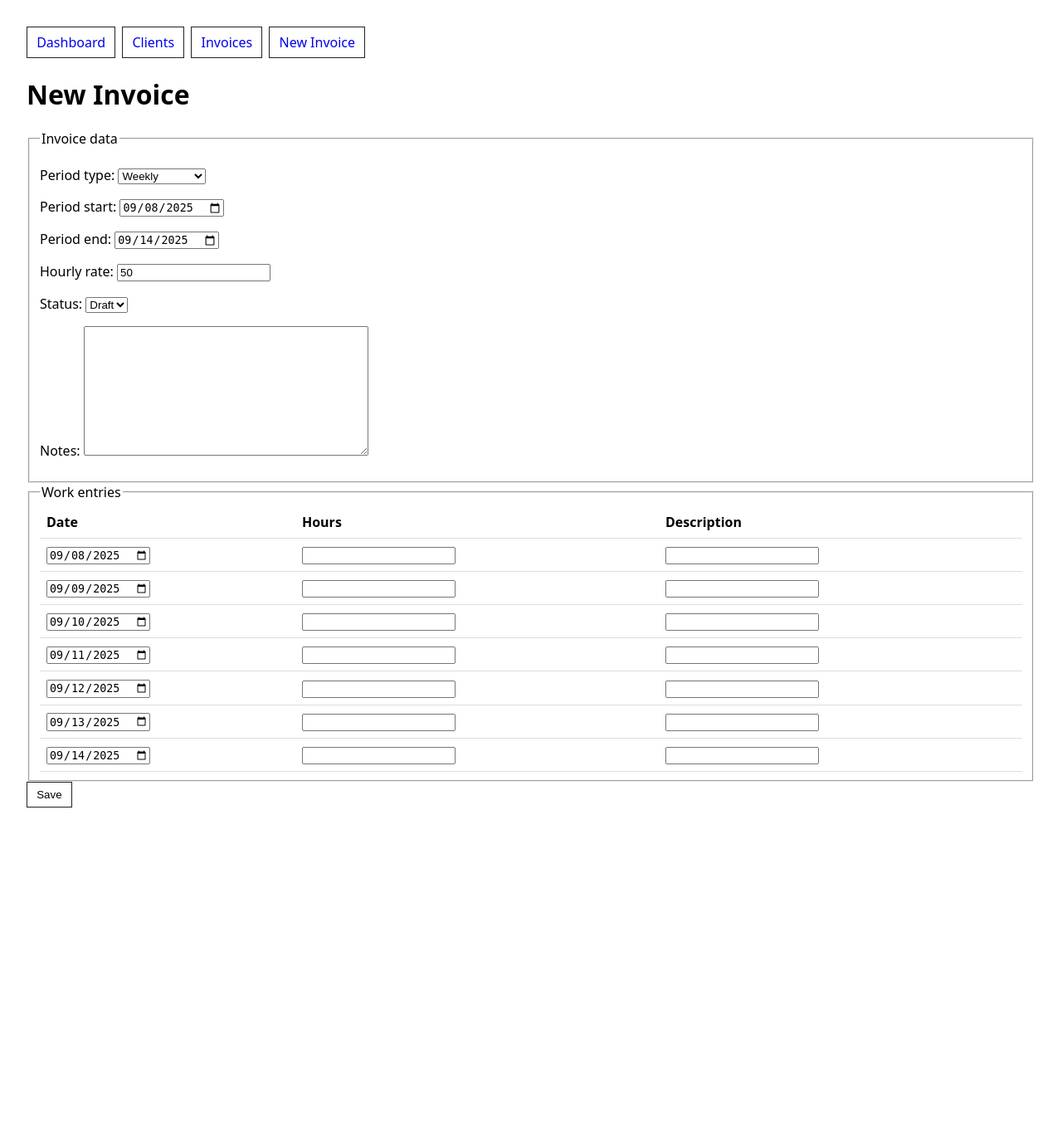
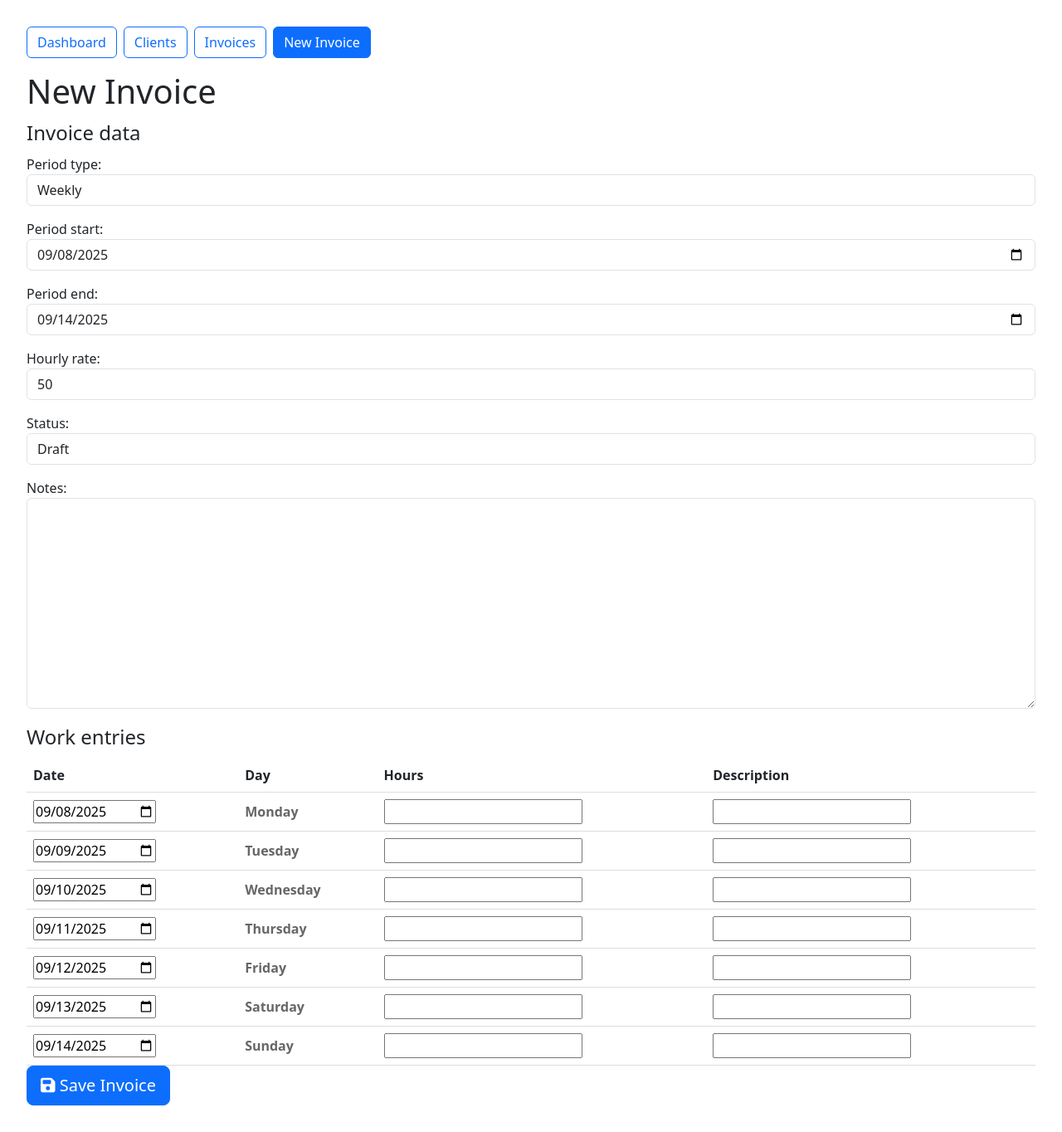
Before and after one commit to DanielMontesD/invoiceapp, a Django app: page /invoices/new/ in a window 1280 px wide. Shown: the whole page at 83% size. Before the commit the page ends 973 px from the top, so only its background shows below. Run offline with Django 4.2, Linux system fonts and the light colour scheme.

Commit message:
feat: Major UI improvements and status management enhancements
- Add Bootstrap and Font Awesome for better styling
- Implement consistent status colors across all templates (draft=orange, sent=blue, paid=green)
- Add status change buttons in client detail page for quick invoice status updates
- Improve button styling throughout the application with proper Bootstrap classes
- Add weekday display next to dates in invoice form with proper alignment
- Fix PDF generation to show client name correctly
- Add total revenue calculation in client statistics
- Enhance user experience with descriptive button text and icons
- Update invoice list to include status column with colors
- Improve form submission and action buttons visibility

```diff
--- a/billing/views.py
+++ b/billing/views.py
@@ -55,9 +55,13 @@
     client = get_object_or_404(Client, pk=pk)
     invoices = client.invoices.all().order_by("-id")
 
+    # Calculate total revenue from all invoices
+    total_revenue = sum(invoice.total_amount for invoice in invoices)
+
     return render(request, "billing/client_detail.html", {
         "client": client,
         "invoices": invoices,
+        "total_revenue": total_revenue,
     })
 
 
@@ -358,7 +362,8 @@
         invoice.status = 'sent'
         invoice.save()
         messages.success(request, f"Invoice {invoice.invoice_number} marked as sent.")
-    return redirect('invoice_detail', pk=pk)
+    # Redirect back to client detail page
+    return redirect('client_detail', pk=invoice.client.pk)
 
 
 def invoice_mark_paid(request, pk):
@@ -367,7 +372,8 @@
         invoice.status = 'paid'
         invoice.save()
         messages.success(request, f"Invoice {invoice.invoice_number} marked as paid.")
-    return redirect('invoice_detail', pk=pk)
+    # Redirect back to client detail page
+    return redirect('client_detail', pk=invoice.client.pk)
 
 
 def invoice_duplicate(request, pk):
--- a/templates/base.html
+++ b/templates/base.html
@@ -4,20 +4,25 @@
   <meta charset="utf-8" />
   <title>{% block title %}Invoices{% endblock %}</title>
   <meta name="viewport" content="width=device-width, initial-scale=1" />
+  <!-- Bootstrap CSS -->
+  <link href="https://cdn.jsdelivr.net/npm/bootstrap@5.3.0/dist/css/bootstrap.min.css" rel="stylesheet">
+  <!-- Font Awesome -->
+  <link href="https://cdnjs.cloudflare.com/ajax/libs/font-awesome/6.4.0/css/all.min.css" rel="stylesheet">
   <style>
     body { font-family: system-ui, Arial, sans-serif; margin: 2rem; }
     table { border-collapse: collapse; width: 100%; }
     th, td { padding: .5rem; border-bottom: 1px solid #ddd; text-align: left; }
-    a.btn, button.btn { display: inline-block; padding: .45rem .7rem; border: 1px solid #222; text-decoration: none; background:#fff; cursor:pointer; }
+    /* Custom button styles that don't conflict with Bootstrap */
+    a.btn-custom, button.btn-custom { display: inline-block; padding: .45rem .7rem; border: 1px solid #222; text-decoration: none; background:#fff; cursor:pointer; }
     header { margin-bottom: 1rem; display:flex; gap:.5rem; }
   </style>
 </head>
 <body>
   <header>
-    <a class="btn" href="{% url 'dashboard' %}">Dashboard</a>
-    <a class="btn" href="{% url 'client_list' %}">Clients</a>
-    <a class="btn" href="{% url 'invoice_list' %}">Invoices</a>
-    <a class="btn" href="{% url 'invoice_create' %}">New Invoice</a>
+    <a class="btn btn-outline-primary" href="{% url 'dashboard' %}">Dashboard</a>
+    <a class="btn btn-outline-primary" href="{% url 'client_list' %}">Clients</a>
+    <a class="btn btn-outline-primary" href="{% url 'invoice_list' %}">Invoices</a>
+    <a class="btn btn-primary" href="{% url 'invoice_create' %}">New Invoice</a>
   </header>
 
   {% if messages %}
@@ -81,5 +86,7 @@
   });
 })();
 </script>
+<!-- Bootstrap JS -->
+<script src="https://cdn.jsdelivr.net/npm/bootstrap@5.3.0/dist/js/bootstrap.bundle.min.js"></script>
 </body>
 </html>
--- a/templates/billing/employee_detail.html
+++ b/templates/billing/employee_detail.html
@@ -6,7 +6,9 @@
   {{ employee.email|default:"—" }} · Default rate: ${{ employee.default_hourly_rate }}
 </p>
 <p>
-  <a class="btn" href="{% url 'invoice_create_for_employee' employee.pk %}">New invoice for {{ employee.name }}</a>
+  <a class="btn btn-primary" href="{% url 'invoice_create_for_employee' employee.pk %}">
+    <i class="fas fa-plus"></i> New Invoice for {{ employee.name }}
+  </a>
 </p>
 
 <h2>Invoices</h2>
--- a/templates/billing/employee_list.html
+++ b/templates/billing/employee_list.html
@@ -14,7 +14,9 @@
         <td class="muted">{{ emp.email|default:"—" }}</td>
         <td>${{ emp.default_hourly_rate }}</td>
         <td>
-          <a class="btn" href="{% url 'invoice_create_for_employee' emp.pk %}">New invoice</a>
+          <a class="btn btn-primary" href="{% url 'invoice_create_for_employee' emp.pk %}">
+            <i class="fas fa-plus"></i> New Invoice
+          </a>
         </td>
       </tr>
     {% empty %}
--- a/templates/billing/invoice_form.html
+++ b/templates/billing/invoice_form.html
@@ -1,6 +1,15 @@
 {% extends "base.html" %}
 {% block title %}New Invoice{% endblock %}
 {% block content %}
+<style>
+  /* Styling for weekday column - left aligned for consistency */
+  .weekday-cell {
+    text-align: left !important;
+    font-weight: bold;
+    color: #666;
+    min-width: 100px;
+  }
+</style>
 <h1>New Invoice</h1>
 
 <form method="post" novalidate>
@@ -40,7 +49,7 @@
 
     <table>
       <thead>
-        <tr><th>Date</th><th>Hours</th><th>Description</th></tr>
+        <tr><th>Date</th><th>Day</th><th>Hours</th><th>Description</th></tr>
       </thead>
       <tbody id="entries">
         {# Si venimos de un POST con errores, renderiza las filas que ya existen #}
@@ -51,6 +60,7 @@
                 {{ f.work_date }}
                 {% if f.work_date.errors %}<div class="field-errors">{{ f.work_date.errors|join:", " }}</div>{% endif %}
               </td>
+              <td class="weekday-cell">{% if f.work_date.value %}{{ f.work_date.value|date:"l" }}{% endif %}</td>
               <td>
                 {{ f.hours }}
                 {% if f.hours.errors %}<div class="field-errors">{{ f.hours.errors|join:", " }}</div>{% endif %}
@@ -69,13 +79,16 @@
     <template id="empty-row">
       <tr class="form-row">
         <td>{{ formset.empty_form.work_date }}</td>
+        <td class="weekday-cell"></td>
         <td>{{ formset.empty_form.hours }}</td>
         <td>{{ formset.empty_form.description }}</td>
       </tr>
     </template>
   </fieldset>
 
-  <button type="submit" class="btn">Save</button>
+  <button type="submit" class="btn btn-primary btn-lg">
+    <i class="fas fa-save"></i> Save Invoice
+  </button>
 </form>
 
 <script>
@@ -153,6 +166,17 @@
       // Pre-fill dates automatically
       const dateInput = row.querySelector(`#id_${prefix}-${i}-work_date`);
       if (dateInput) setInputDate(dateInput, d);
+
+      // Update weekday display
+      const weekdayCell = row.querySelector('td:nth-child(2)'); // Second column (Day)
+      if (weekdayCell) {
+        weekdayCell.className = 'weekday-cell';
+        weekdayCell.style.textAlign = 'center';
+        if (d) {
+          weekdayCell.textContent = d.toLocaleDateString('en-US', { weekday: 'long' });
+        }
+      }
+
       tbody.appendChild(row);
     });
     if (total) total.value = dates.length;
@@ -203,8 +227,45 @@
   startI && startI.addEventListener("change", updateByDates);
   endI && endI.addEventListener("change", updateByDates);
 
+  // Add event listener for individual date changes to update weekday
+  tbody && tbody.addEventListener("change", function(e) {
+    if (e.target.type === "date") {
+      const row = e.target.closest("tr");
+      const weekdayCell = row.querySelector('td:nth-child(2)'); // Second column (Day)
+
+      if (weekdayCell) {
+        weekdayCell.className = 'weekday-cell';
+        weekdayCell.style.textAlign = 'left';
+
+        if (e.target.value) {
+          const date = new Date(e.target.value);
+          weekdayCell.textContent = date.toLocaleDateString('en-US', { weekday: 'long' });
+        } else {
+          weekdayCell.textContent = '';
+        }
+      }
+    }
+  });
+
   // Construcción inicial
   updateByType();
+
+  // Force left alignment for all weekday cells
+  function forceLeftAlignment() {
+    const weekdayCells = document.querySelectorAll('td.weekday-cell, td:nth-child(2)');
+    weekdayCells.forEach(cell => {
+      cell.style.textAlign = 'left';
+      cell.style.setProperty('text-align', 'left', 'important');
+      cell.style.verticalAlign = 'middle';
+      cell.style.setProperty('vertical-align', 'middle', 'important');
+    });
+  }
+
+  // Run immediately and after DOM changes
+  forceLeftAlignment();
+  setTimeout(forceLeftAlignment, 100);
+  setTimeout(forceLeftAlignment, 500);
 })();
+
 </script>
 {% endblock %}
--- a/templates/billing/invoice_pdf.html
+++ b/templates/billing/invoice_pdf.html
@@ -20,8 +20,8 @@
 
   <div class="meta">
     <div><strong>Date Issued:</strong> {{ invoice.date_issued }}</div>
-    <div><strong>Period:</strong> {{ invoice.period_start }} – {{ invoice.period_end }} ({{ invoice.get_period_type_display }})</div>
-    <div><strong>Employee:</strong> {{ invoice.employee|default:"—" }}</div>
+    <div><strong>Period:</strong> {{ invoice.period_start }} – {{ invoice.period_end }}</div>
+    <div><strong>Employee:</strong> {{ invoice.client_name|default:"—" }}</div>
     {% if invoice.client_email %}<div><strong>Email:</strong> {{ invoice.client_email }}</div>{% endif %}
     <div><strong>Hourly Rate:</strong> ${{ invoice.hourly_rate }}</div>
   </div>
```
Also changed, not shown: templates/billing/client_detail.html (+40 -14 lines), templates/billing/invoice_detail.html (+24 -14 lines), templates/billing/invoice_list.html (+13 -2 lines).
